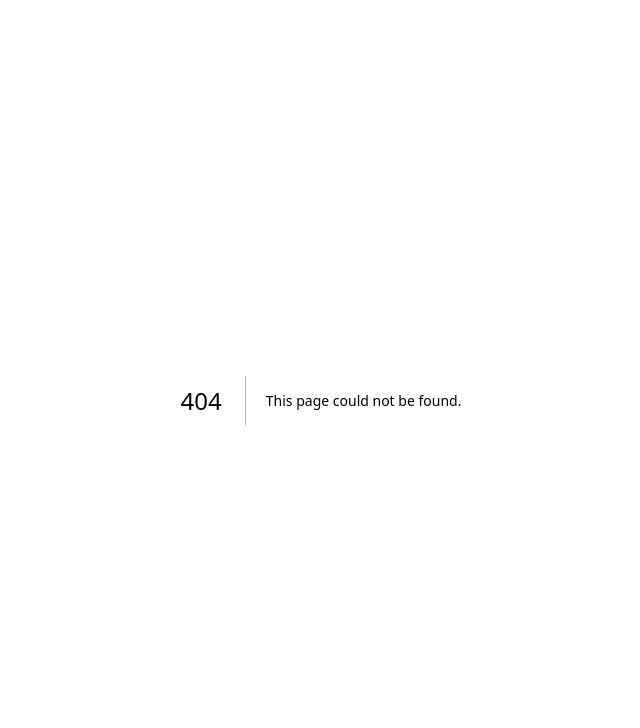
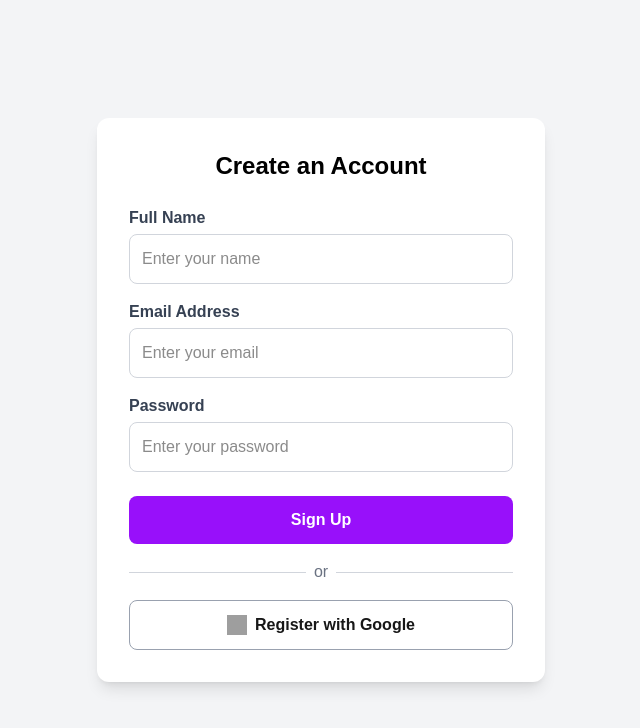
Before and after one commit to Vrajdp1/speech-to-text-demo, a Next.js app: page /components/signup in a window 1280 px wide. Before the commit this address had no page. Shown: the top 728 px of the page, without its empty margins (319-959 px from the left). Built offline with nearby package versions, Linux system fonts and the light colour scheme; grey boxes are pictures that could not be loaded.

Commit message:
added login and sign up UI

```diff
--- a/app/header/page.js
+++ b/app/components/header/page.js
@@ -15,8 +15,8 @@ const Header = () => {
             </nav>
 
             <div className="auth-buttons">
-                <a href="#login" className="login-btn">Login</a>
-                <a href="#signup" className="signup-btn">Sign Up</a>
+                <a href="./components/login" className="login-btn">Login</a>
+                <a href="./components/signup" className="signup-btn">Sign Up</a>
             </div>
         </header>
     );
--- /dev/null
+++ b/app/components/login/page.js
@@ -0,0 +1,55 @@
+import React from "react";
+
+const Login = () => {
+  return (
+    <div className="flex items-center justify-center min-h-screen bg-gray-100">
+      <div className="bg-white shadow-lg rounded-xl p-8 w-full max-w-md">
+        <h2 className="text-2xl text-black font-bold text-center mb-6">Welcome Back</h2>
+
+        {/* Email Input */}
+        <div className="mb-4">
+          <label className="block text-gray-700 font-semibold">Email Address</label>
+          <input
+            type="email"
+            placeholder="Enter your email"
+            className="w-full p-3 border border-gray-300 rounded-lg mt-1 focus:outline-none focus:ring-2 focus:ring-purple-500"
+          />
+        </div>
+
+        {/* Password Input */}
+        <div className="mb-6">
+          <label className="block text-gray-700 font-semibold">Password</label>
+          <input
+            type="password"
+            placeholder="Enter your password"
+            className="w-full p-3 border border-gray-300 rounded-lg mt-1 focus:outline-none focus:ring-2 focus:ring-purple-500"
+          />
+        </div>
+
+        {/* Login Button */}
+        <button className="w-full bg-purple-600 text-white p-3 rounded-lg font-semibold hover:bg-purple-700 transition">
+          Login
+        </button>
+
+        {/* Divider */}
+        <div className="flex items-center my-4">
+          <hr className="flex-grow border-gray-300" />
+          <span className="px-2 text-gray-500">or</span>
+          <hr className="flex-grow border-gray-300" />
+        </div>
+
+        {/* Google Login */}
+        <button className="w-full flex items-center justify-center border border-gray-400 p-3 rounded-lg font-semibold hover:bg-gray-100 transition">
+          <img
+            src="https://upload.wikimedia.org/wikipedia/commons/4/4a/Google_2015_logo.svg"
+            alt="Google"
+            className="w-5 h-5 mr-2"
+          />
+          Login with Google
+        </button>
+      </div>
+    </div>
+  );
+};
+
+export default Login;
--- /dev/null
+++ b/app/components/signup/page.js
@@ -0,0 +1,65 @@
+import React from "react";
+
+const SignUp = () => {
+  return (
+    <div className="flex items-center justify-center min-h-screen bg-gray-100">
+      <div className="bg-white shadow-lg rounded-xl p-8 w-full max-w-md">
+        <h2 className="text-2xl text-black font-bold text-center mb-6">Create an Account</h2>
+
+        {/* Name Input */}
+        <div className="mb-4">
+          <label className="block text-gray-700 font-semibold">Full Name</label>
+          <input
+            type="text"
+            placeholder="Enter your name"
+            className="w-full p-3 border border-gray-300 rounded-lg mt-1 focus:outline-none focus:ring-2 focus:ring-purple-500"
+          />
+        </div>
+
+        {/* Email Input */}
+        <div className="mb-4">
+          <label className="block text-gray-700 font-semibold">Email Address</label>
+          <input
+            type="email"
+            placeholder="Enter your email"
+            className="w-full p-3 border border-gray-300 rounded-lg mt-1 focus:outline-none focus:ring-2 focus:ring-purple-500"
+          />
+        </div>
+
+        {/* Password Input */}
+        <div className="mb-6">
+          <label className="block text-gray-700 font-semibold">Password</label>
+          <input
+            type="password"
+            placeholder="Enter your password"
+            className="w-full p-3 border border-gray-300 rounded-lg mt-1 focus:outline-none focus:ring-2 focus:ring-purple-500"
+          />
+        </div>
+
+        {/* Register Button */}
+        <button className="w-full bg-purple-600 text-white p-3 rounded-lg font-semibold hover:bg-purple-700 transition">
+          Sign Up
+        </button>
+
+        {/* Divider */}
+        <div className="flex items-center my-4">
+          <hr className="flex-grow border-gray-300" />
+          <span className="px-2 text-gray-500">or</span>
+          <hr className="flex-grow border-gray-300" />
+        </div>
+
+        {/* Google Sign-Up */}
+        <button className="w-full flex items-center justify-center border border-gray-400 p-3 rounded-lg font-semibold hover:bg-gray-100 transition">
+          <img
+            src="https://upload.wikimedia.org/wikipedia/commons/4/4a/Google_2015_logo.svg"
+            alt="Google"
+            className="w-5 h-5 mr-2"
+          />
+          Register with Google
+        </button>
+      </div>
+    </div>
+  );
+};
+
+export default SignUp;
--- a/app/page.js
+++ b/app/page.js
@@ -1,7 +1,7 @@
 'use client';
 import { useState, useRef } from 'react';
 import { encodeWAV } from './utils/audioUtils';
-import Header from './header/page';
+import Header from './components/header/page';
 
 export default function Page() {
   const [transcription, setTranscription] = useState(""); //stores transcript
```
Also changed, not shown: app/components/header/style.css (renamed from app/header/style.css, +16 -16 lines).
